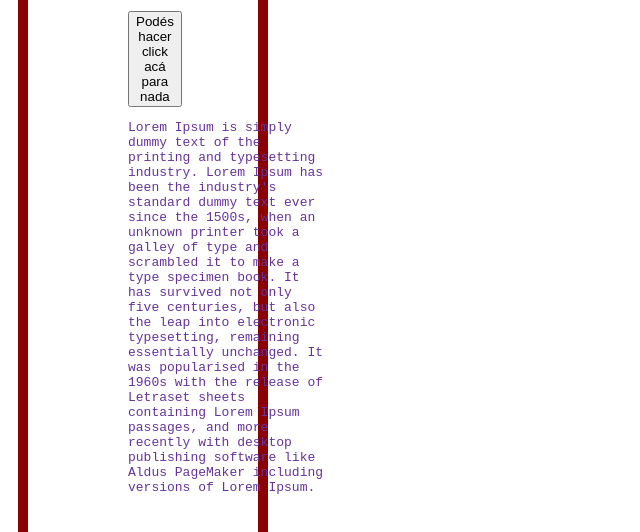
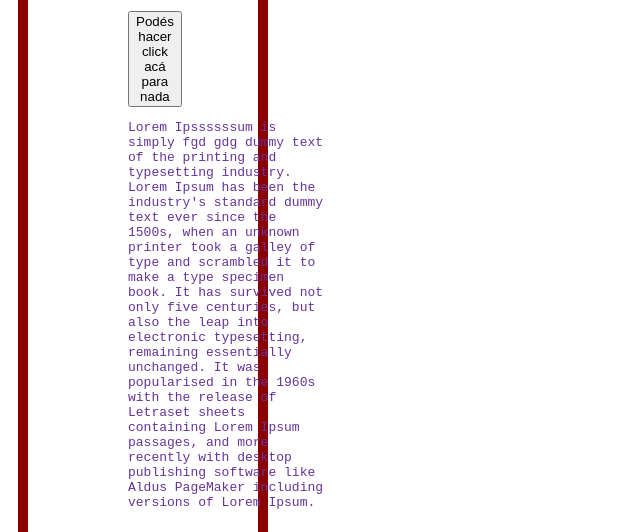
Before and after one commit to Selena-89/Prueba-1-de-repositorio, a plain HTML site: page css_estilo_externo_copiandolink.html in a window 1280 px wide. Shown: the part 232-764 px from the top of the page, without its empty margins (0-640 px from the left). Drawn offline with Linux system fonts and the light colour scheme.

Commit message:
Agregue un cambio en el archivo

```diff
--- a/css_estilo_externo_copiandolink.html
+++ b/css_estilo_externo_copiandolink.html
@@ -16,7 +16,7 @@
     <section>
         <h1>olakease</h1>
         <button type="button"> Podés hacer click acá para nada </button>
-        <p>Lorem Ipsum is simply dummy text of the printing and typesetting industry. Lorem Ipsum has been the industry's standard dummy text ever since the 1500s, when an unknown printer took a galley of type and scrambled it to make a type specimen book. It has survived not only five centuries, but also the leap into electronic typesetting, remaining essentially unchanged. It was popularised in the 1960s with the release of Letraset sheets containing Lorem Ipsum passages, and more recently with desktop publishing software like Aldus PageMaker including versions of Lorem Ipsum.</p>
+        <p>Lorem Ipssssssum is simply  fgd gdg dummy text of the printing and typesetting industry. Lorem Ipsum has been the industry's standard dummy text ever since the 1500s, when an unknown printer took a galley of type and scrambled it to make a type specimen book. It has survived not only five centuries, but also the leap into electronic typesetting, remaining essentially unchanged. It was popularised in the 1960s with the release of Letraset sheets containing Lorem Ipsum passages, and more recently with desktop publishing software like Aldus PageMaker including versions of Lorem Ipsum.</p>
         <p id="mi_parrafo_diferente"> Elemento <strong>diferente</strong> utilizando # (ID) en CSS</p>
         <p class="ejemplodeclases"> Elemento diferente con selector . (class)</p>
         <p>Lorem Ipsum is simply dummy</p>
```
